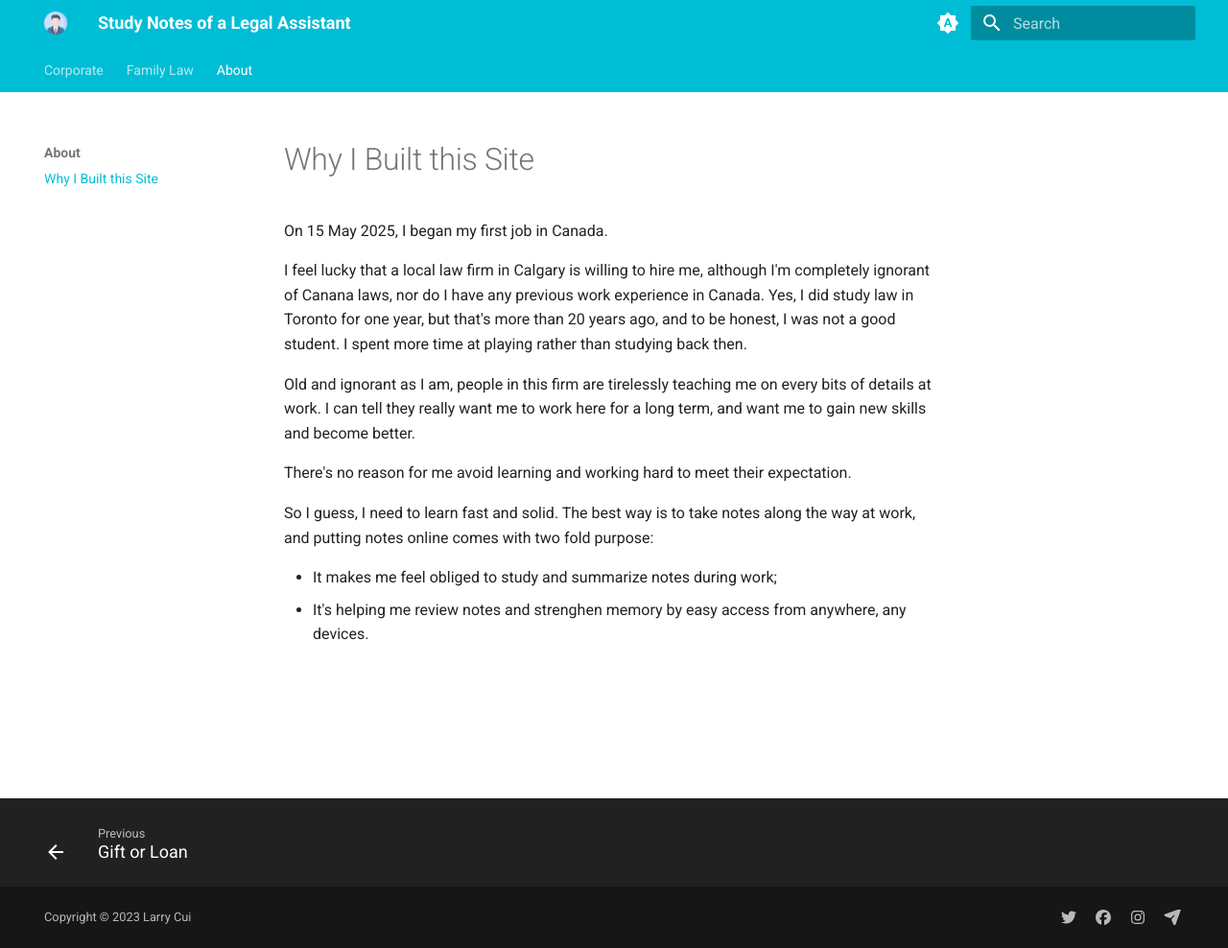
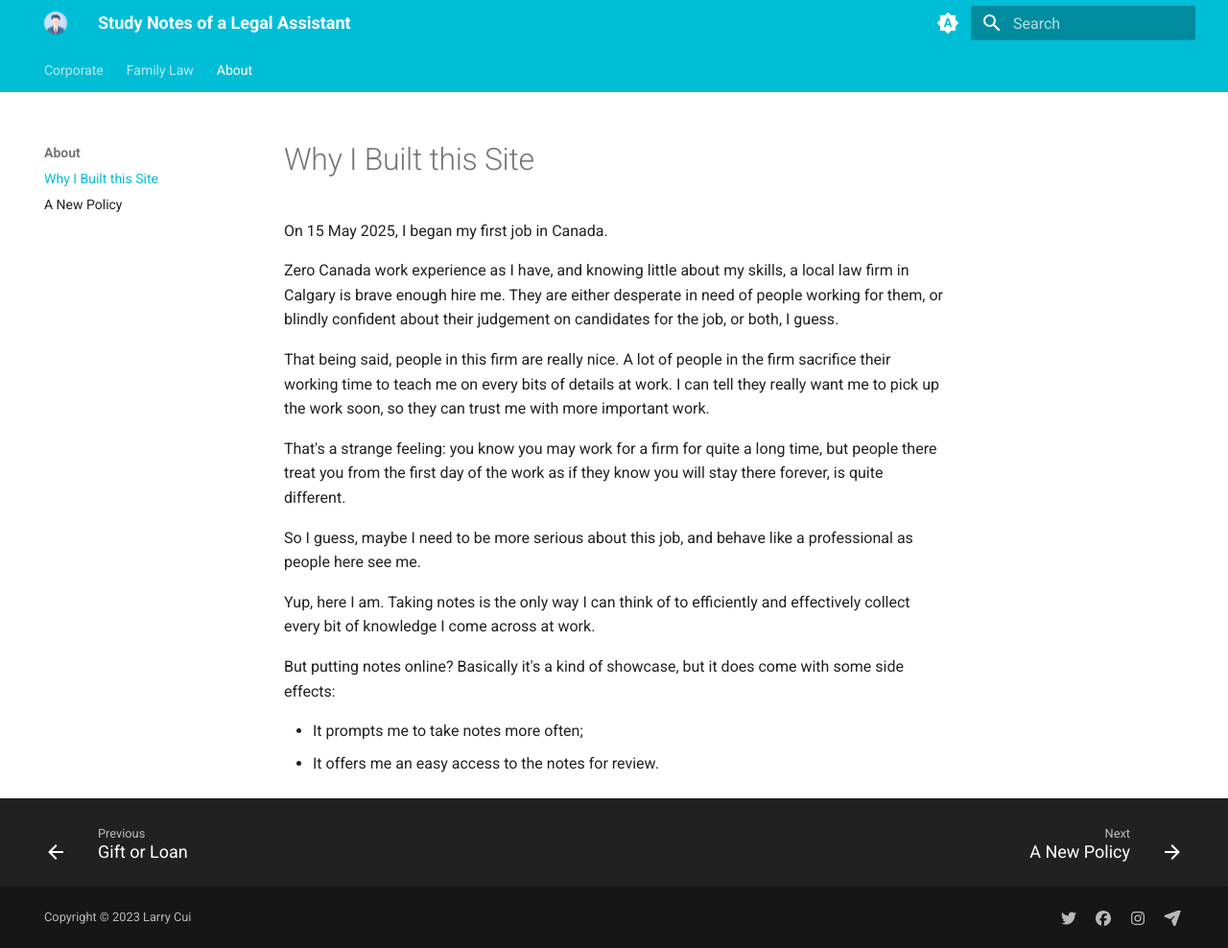
Before and after one commit to Larry-Cui/paralegal, an MkDocs documentation site: the page built from docs/index.md, in a window 1280 px wide and 988 px high. Shown: the whole window at 96% size. Built offline with MkDocs 1.6.1 and Material for MkDocs 9.7.7, drawn with Linux system fonts in a browser that asks for light colours.

Commit message:
new policy

```diff
--- a/docs/index.md
+++ b/docs/index.md
@@ -1,13 +1,17 @@
 
 On 15 May 2025, I began my first job in Canada.
 
-I feel lucky that a local law firm in Calgary is willing to hire me, although I'm completely ignorant of Canana laws, nor do I have any previous work experience in Canada. Yes, I did study law in Toronto for one year, but that's more than 20 years ago, and to be honest, I was not a good student. I spent more time at playing rather than studying back then.
+Zero Canada work experience as I have, and knowing little about my skills, a local law firm in Calgary is brave enough hire me. They are either desperate in need of people working for them, or blindly confident about their judgement on candidates for the job, or both, I guess.
 
-Old and ignorant as I am, people in this firm are tirelessly teaching me on every bits of details at work. I can tell they really want me to work here for a long term, and want me to gain new skills and become better.
+That being said, people in this firm are really nice. A lot of people in the firm sacrifice their working time to teach me on every bits of details at work. I can tell they really want me to pick up the work soon, so they can trust me with more important work.
 
-There's no reason for me avoid learning and working hard to meet their expectation.
+That's a strange feeling: you know you may work for a firm for quite a long time, but people there treat you from the first day of the work as if they know you will stay there forever, is quite different.
 
-So I guess, I need to learn fast and solid. The best way is to take notes along the way at work, and putting notes online comes with two fold purpose:
+So I guess, maybe I need to be more serious about this job, and behave like a professional as people here see me.
 
-- It makes me feel obliged to study and summarize notes during work;
-- It's helping me review notes and strenghen memory by easy access from anywhere, any devices.
+Yup, here I am. Taking notes is the only way I can think of to efficiently and effectively collect every bit of knowledge I come across at work.
+
+But putting notes online? Basically it's a kind of showcase, but it does come with some side effects:
+
+- It prompts me to take notes more often;
+- It offers me an easy access to the notes for review.
--- a/mkdocs.yml
+++ b/mkdocs.yml
@@ -10,6 +10,7 @@ nav:
       - Gift or Loan: family/giftorloan.md
   - About:
       - Why I Built this Site: index.md
+      - A New Policy: about/newpolicy.md
 
 theme:
   name: material
```
Also changed, not shown: docs/about/newpolicy.md (added, +33 -0 lines).
